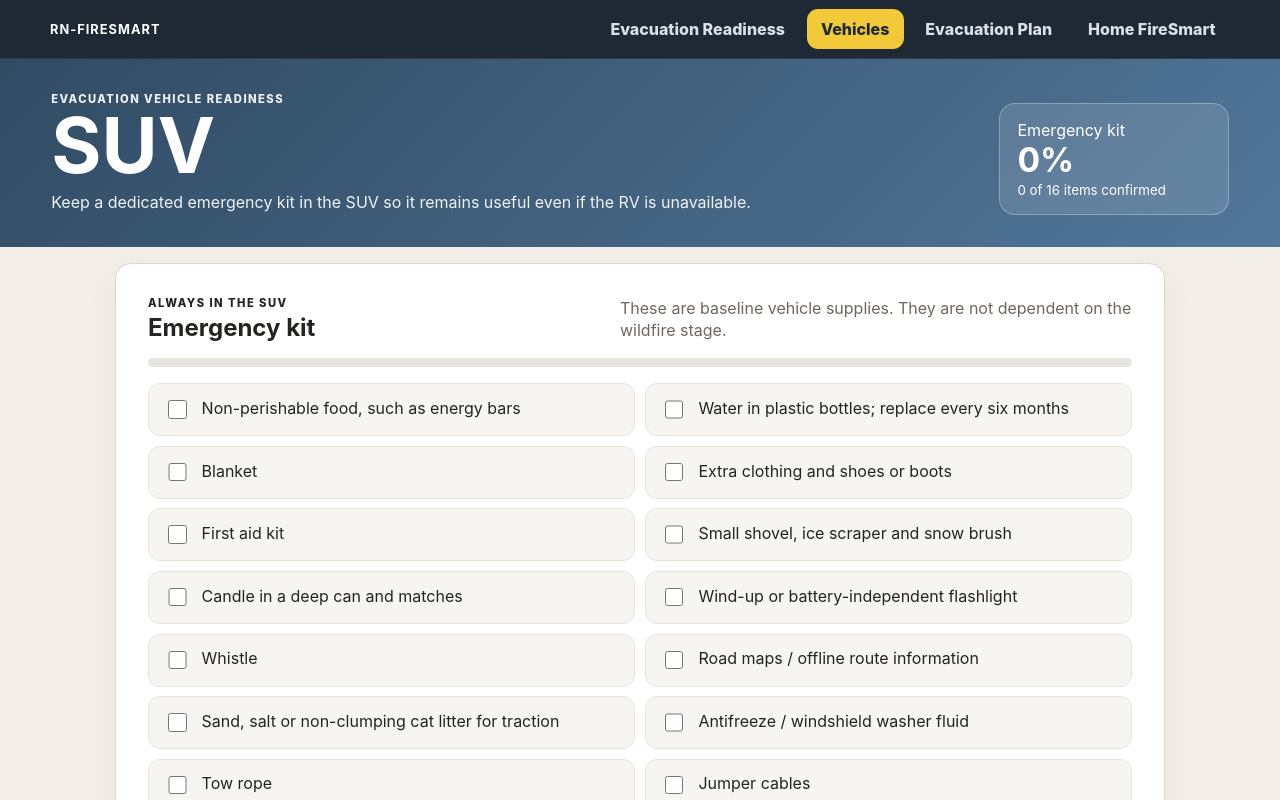
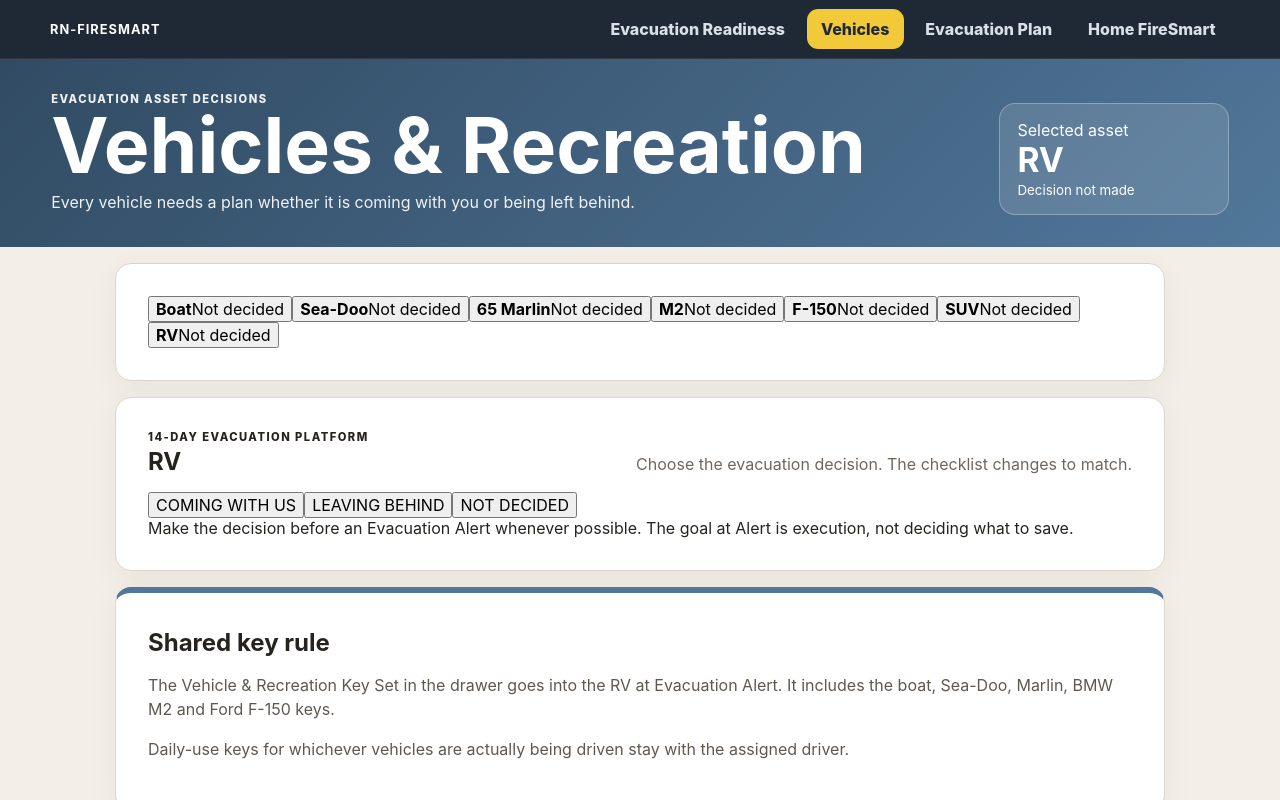
Before and after one commit to ITKPC/RN-FireSmart, a React (Vite) app: page / in a window 1280 px wide. Both pictures are taken after a click on the button "Vehicles". Shown: the top 800 px of the page. Built offline with nearby package versions, Linux system fonts and the light colour scheme.

Commit message:
Expand vehicles into individual evacuation plans

```diff
--- a/src/VehicleReadiness.tsx
+++ b/src/VehicleReadiness.tsx
@@ -1,94 +1,249 @@
 import { useEffect, useMemo, useState } from 'react'
 import './vehicle-readiness.css'
 
-type KitStatus = Record<string, boolean>
+type VehicleDecision = 'UNDECIDED' | 'COMING' | 'LEAVING'
+type VehicleState = Record<string, VehicleDecision>
+type ChecklistState = Record<string, boolean>
 
-const suvKit = [
-  { id: 'food', label: 'Non-perishable food, such as energy bars' },
-  { id: 'water', label: 'Water in plastic bottles; replace every six months' },
-  { id: 'blanket', label: 'Blanket' },
-  { id: 'clothing', label: 'Extra clothing and shoes or boots' },
-  { id: 'firstaid', label: 'First aid kit' },
-  { id: 'shovel', label: 'Small shovel, ice scraper and snow brush' },
-  { id: 'candle', label: 'Candle in a deep can and matches' },
-  { id: 'flashlight', label: 'Wind-up or battery-independent flashlight' },
-  { id: 'whistle', label: 'Whistle' },
-  { id: 'maps', label: 'Road maps / offline route information' },
-  { id: 'traction', label: 'Sand, salt or non-clumping cat litter for traction' },
-  { id: 'washer', label: 'Antifreeze / windshield washer fluid' },
-  { id: 'towrope', label: 'Tow rope' },
-  { id: 'jumpers', label: 'Jumper cables' },
-  { id: 'extinguisher', label: 'Vehicle-rated fire extinguisher' },
-  { id: 'warning', label: 'Warning light or road flares / emergency triangles' },
+type VehiclePlan = {
+  id: string
+  name: string
+  subtitle: string
+  coming: string[]
+  leaving: string[]
+}
+
+const vehicles: VehiclePlan[] = [
+  {
+    id: 'boat',
+    name: 'Boat',
+    subtitle: 'Boat and trailer',
+    coming: [
+      'Confirm tow vehicle and assigned driver.',
+      'Confirm trailer is road-ready and coupled correctly.',
+      'Confirm boat and trailer registration / insurance information is available.',
+      'Take boat keys from the Vehicle & Recreation Key Set.',
+      'Secure loose equipment for travel.',
+      'Confirm destination has space for boat and trailer.',
+    ],
+    leaving: [
+      'Photograph boat and trailer condition.',
+      'Confirm current storage location is recorded.',
+      'Remove loose valuables or irreplaceable items if practical before Alert.',
+      'Take boat keys in the Vehicle & Recreation Key Set.',
+      'Confirm insurance and identifying information are available digitally.',
+    ],
+  },
+  {
+    id: 'seadoo',
+    name: 'Sea-Doo',
+    subtitle: 'Sea-Doo and trailer',
+    coming: [
+      'Confirm tow vehicle and assigned driver.',
+      'Confirm trailer is road-ready and coupled correctly.',
+      'Take Sea-Doo keys from the Vehicle & Recreation Key Set.',
+      'Secure equipment for travel.',
+      'Confirm registration / insurance information is available.',
+      'Confirm destination has trailer parking.',
+    ],
+    leaving: [
+      'Photograph Sea-Doo and trailer condition.',
+      'Confirm storage location is recorded.',
+      'Take Sea-Doo keys in the Vehicle & Recreation Key Set.',
+      'Confirm insurance and identifying information are available digitally.',
+    ],
+  },
+  {
+    id: 'marlin',
+    name: '65 Marlin',
+    subtitle: '1965 Marlin',
+    coming: [
+      'Confirm fuel level and mechanical readiness.',
+      'Confirm assigned driver.',
+      'Take Marlin keys from the Vehicle & Recreation Key Set.',
+      'Confirm registration and insurance information are available.',
+      'Load only the personal duffles assigned to the driver if this is their evacuation vehicle.',
+      'Photograph odometer before departure.',
+    ],
+    leaving: [
+      'Park in the agreed safest available location.',
+      'Close windows and remove valuables.',
+      'Photograph exterior, interior and odometer.',
+      'Take Marlin keys in the Vehicle & Recreation Key Set.',
+      'Confirm insurance and identifying information are available digitally.',
+    ],
+  },
+  {
+    id: 'm2',
+    name: 'M2',
+    subtitle: 'BMW M2',
+    coming: [
+      'Confirm fuel level.',
+      'Confirm assigned driver.',
+      'Confirm daily-use BMW key is with the driver.',
+      'Load that driver’s E-Duffle and P-Duffle.',
+      'Confirm phone and charging are available.',
+      'Photograph odometer before departure.',
+    ],
+    leaving: [
+      'Park in the agreed safest available location.',
+      'Close windows and remove valuables.',
+      'Photograph exterior, interior and odometer.',
+      'Take spare BMW M2 key in the Vehicle & Recreation Key Set.',
+      'Confirm insurance and registration information are available digitally.',
+    ],
+  },
+  {
+    id: 'f150',
+    name: 'F-150',
+    subtitle: 'Ford F-150',
+    coming: [
+      'Confirm fuel level.',
+      'Confirm assigned driver.',
+      'Confirm daily-use F-150 key is with the driver.',
+      'Load that driver’s E-Duffle and P-Duffle.',
+      'Confirm emergency vehicle kit is onboard.',
+      'Photograph odometer before departure.',
+    ],
+    leaving: [
+      'Park in the agreed safest available location.',
+      'Close windows and remove valuables from cab / box.',
+      'Photograph exterior, interior and odometer.',
+      'Take spare F-150 key in the Vehicle & Recreation Key Set.',
+      'Confirm insurance and registration information are available digitally.',
+    ],
+  },
+  {
+    id: 'suv',
+    name: 'SUV',
+    subtitle: 'Primary evacuation support vehicle',
+    coming: [
+      'Confirm fuel level.',
+      'Confirm assigned driver.',
+      'Load that driver’s E-Duffle and P-Duffle.',
+      'Keep dedicated emergency vehicle kit onboard.',
+      'Confirm phone, charging and paper / offline route information.',
+      'Photograph odometer before departure.',
+    ],
+    leaving: [
+      'Park in the agreed safest available location.',
+      'Close windows and remove valuables.',
+      'Photograph exterior, interior and odometer.',
+      'Take all relevant keys.',
+      'Confirm insurance and registration information are available digitally.',
+    ],
+  },
+  {
+    id: 'rv',
+    name: 'RV',
+    subtitle: '14-day evacuation platform',
+    coming: [
+      'Confirm fuel, propane and fresh water.',
+      'Confirm batteries / power systems and sleeping setup are ready.',
+      'Load 14-day dry goods and consumables at Elevated Readiness.',
+      'Load all six Go Boxes at Evacuation Alert.',
+      'Load Personal Documents Binder at Evacuation Alert.',
+      'Load Vehicle & Recreation Key Set at Evacuation Alert.',
+      'Confirm assigned driver and that driver’s E-Duffle and P-Duffle are onboard.',
+      'Confirm RV height, length, width, fuel range and route constraints are known.',
+      'Confirm Tucker travel position and supplies.',
+      'Confirm departure-ready status.',
+    ],
+    leaving: [
+      'Park in the agreed safest available location.',
+      'Close windows, vents and doors as appropriate.',
+      'Remove loose valuables and critical documents.',
+      'Photograph exterior, interior and odometer.',
+      'Take RV keys.',
+      'Confirm insurance, registration and identifying information are available digitally.',
+      'Record why the RV is unavailable / being left (for example winterized or maintenance).',
+    ],
+  },
 ]
 
-function readKit(): KitStatus {
-  try {
-    const saved = localStorage.getItem('rn-firesmart-suv-kit')
-    return saved ? JSON.parse(saved) : {}
-  } catch {
-    return {}
-  }
+function readDecisions(): VehicleState {
+  try { return JSON.parse(localStorage.getItem('rn-firesmart-vehicle-decisions') || '{}') } catch { return {} }
+}
+function readChecks(): ChecklistState {
+  try { return JSON.parse(localStorage.getItem('rn-firesmart-vehicle-checks') || '{}') } catch { return {} }
 }
 
 export default function VehicleReadiness() {
-  const [kit, setKit] = useState<KitStatus>(readKit)
+  const [selected, setSelected] = useState('rv')
+  const [decisions, setDecisions] = useState<VehicleState>(readDecisions)
+  const [checks, setChecks] = useState<ChecklistState>(readChecks)
 
-  useEffect(() => {
-    localStorage.setItem('rn-firesmart-suv-kit', JSON.stringify(kit))
-  }, [kit])
+  useEffect(() => { localStorage.setItem('rn-firesmart-vehicle-decisions', JSON.stringify(decisions)) }, [decisions])
+  useEffect(() => { localStorage.setItem('rn-firesmart-vehicle-checks', JSON.stringify(checks)) }, [checks])
 
-  const complete = useMemo(() => suvKit.filter((item) => kit[item.id]).length, [kit])
-  const percent = Math.round((complete / suvKit.length) * 100)
+  const vehicle = vehicles.find((item) => item.id === selected) || vehicles[0]
+  const decision = decisions[vehicle.id] || 'UNDECIDED'
+  const tasks = decision === 'COMING' ? vehicle.coming : decision === 'LEAVING' ? vehicle.leaving : []
+  const done = useMemo(() => tasks.filter((_, i) => checks[`${vehicle.id}-${decision}-${i}`]).length, [tasks, checks, vehicle.id, decision])
+  const percent = tasks.length ? Math.round((done / tasks.length) * 100) : 0
+
+  const setDecision = (next: VehicleDecision) => {
+    setDecisions((current) => ({ ...current, [vehicle.id]: next }))
+  }
 
   return (
     <div className="vehicle-page">
       <header className="vehicle-hero">
         <div>
-          <p className="vehicle-kicker">Evacuation vehicle readiness</p>
-          <h1>SUV</h1>
-          <p>Keep a dedicated emergency kit in the SUV so it remains useful even if the RV is unavailable.</p>
+          <p className="vehicle-kicker">Evacuation asset decisions</p>
+          <h1>Vehicles & Recreation</h1>
+          <p>Every vehicle needs a plan whether it is coming with you or being left behind.</p>
         </div>
         <div className="vehicle-score">
-          <span>Emergency kit</span>
-          <strong>{percent}%</strong>
-          <small>{complete} of {suvKit.length} items confirmed</small>
+          <span>Selected asset</span>
+          <strong>{vehicle.name}</strong>
+          <small>{decision === 'UNDECIDED' ? 'Decision not made' : decision === 'COMING' ? 'Coming with us' : 'Leaving behind'}</small>
         </div>
       </header>
 
       <main className="vehicle-main">
         <section className="vehicle-panel">
-          <div className="vehicle-section-heading">
-            <div>
-              <p className="vehicle-kicker">Always in the SUV</p>
-              <h2>Emergency kit</h2>
-            </div>
-            <p>These are baseline vehicle supplies. They are not dependent on the wildfire stage.</p>
-          </div>
-
-          <div className="vehicle-progress"><span style={{ width: `${percent}%` }} /></div>
-
-          <div className="vehicle-kit-list">
-            {suvKit.map((item) => (
-              <label className={`vehicle-kit-row ${kit[item.id] ? 'done' : ''}`} key={item.id}>
-                <input
-                  type="checkbox"
-                  checked={Boolean(kit[item.id])}
-                  onChange={(event) => setKit((current) => ({ ...current, [item.id]: event.target.checked }))}
-                />
-                <span>{item.label}</span>
-              </label>
-            ))}
+          <div className="vehicle-button-grid">
+            {vehicles.map((item) => {
+              const state = decisions[item.id] || 'UNDECIDED'
+              return <button key={item.id} className={`vehicle-select ${selected === item.id ? 'active' : ''}`} onClick={() => setSelected(item.id)}><strong>{item.name}</strong><span>{state === 'UNDECIDED' ? 'Not decided' : state === 'COMING' ? 'Coming' : 'Leaving'}</span></button>
+            })}
           </div>
         </section>
 
-        <section className="vehicle-panel vehicle-note-panel">
-          <h2>Fire-season rule</h2>
-          <p>Keep this kit physically in the SUV. E-Duffles and P-Duffles still follow Nancy or Rick into whichever vehicle that person is driving.</p>
-          <p>The SUV kit is supplemental; it does not replace the six Go Boxes, Tucker supplies, the RV load plan, or the personal duffles.</p>
+        <section className="vehicle-panel">
+          <div className="vehicle-section-heading">
+            <div><p className="vehicle-kicker">{vehicle.subtitle}</p><h2>{vehicle.name}</h2></div>
+            <p>Choose the evacuation decision. The checklist changes to match.</p>
+          </div>
+
+          <div className="vehicle-decision-row">
+            <button className={decision === 'COMING' ? 'decision-active coming' : ''} onClick={() => setDecision('COMING')}>COMING WITH US</button>
+            <button className={decision === 'LEAVING' ? 'decision-active leaving' : ''} onClick={() => setDecision('LEAVING')}>LEAVING BEHIND</button>
+            <button className={decision === 'UNDECIDED' ? 'decision-active' : ''} onClick={() => setDecision('UNDECIDED')}>NOT DECIDED</button>
+          </div>
+
+          {decision === 'UNDECIDED' ? (
+            <div className="vehicle-undecided">Make the decision before an Evacuation Alert whenever possible. The goal at Alert is execution, not deciding what to save.</div>
+          ) : (
+            <>
+              <div className="vehicle-progress"><span style={{ width: `${percent}%` }} /></div>
+              <div className="vehicle-progress-copy">{done} of {tasks.length} complete</div>
+              <div className="vehicle-kit-list">
+                {tasks.map((task, index) => {
+                  const key = `${vehicle.id}-${decision}-${index}`
+                  return <label className={`vehicle-kit-row ${checks[key] ? 'done' : ''}`} key={key}><input type="checkbox" checked={Boolean(checks[key])} onChange={(e) => setChecks((current) => ({ ...current, [key]: e.target.checked }))} /><span>{task}</span></label>
+                })}
+              </div>
+            </>
+          )}
         </section>
 
-        <p className="vehicle-source-note">SUV emergency-kit checklist adapted from the vehicle emergency-kit checklist image you supplied.</p>
+        <section className="vehicle-panel vehicle-note-panel">
+          <h2>Shared key rule</h2>
+          <p>The Vehicle & Recreation Key Set in the drawer goes into the RV at Evacuation Alert. It includes the boat, Sea-Doo, Marlin, BMW M2 and Ford F-150 keys.</p>
+          <p>Daily-use keys for whichever vehicles are actually being driven stay with the assigned driver.</p>
+        </section>
       </main>
     </div>
   )
```
